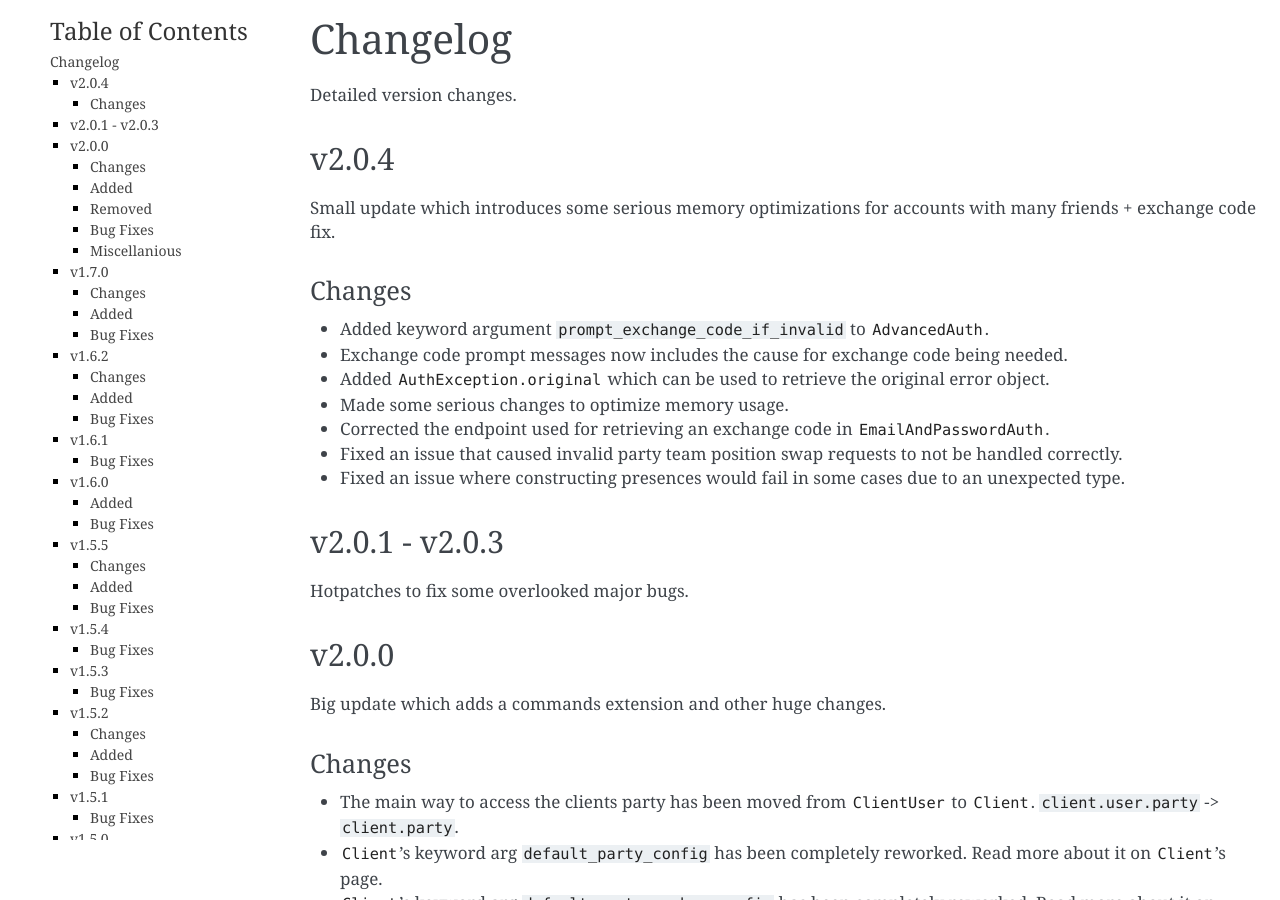
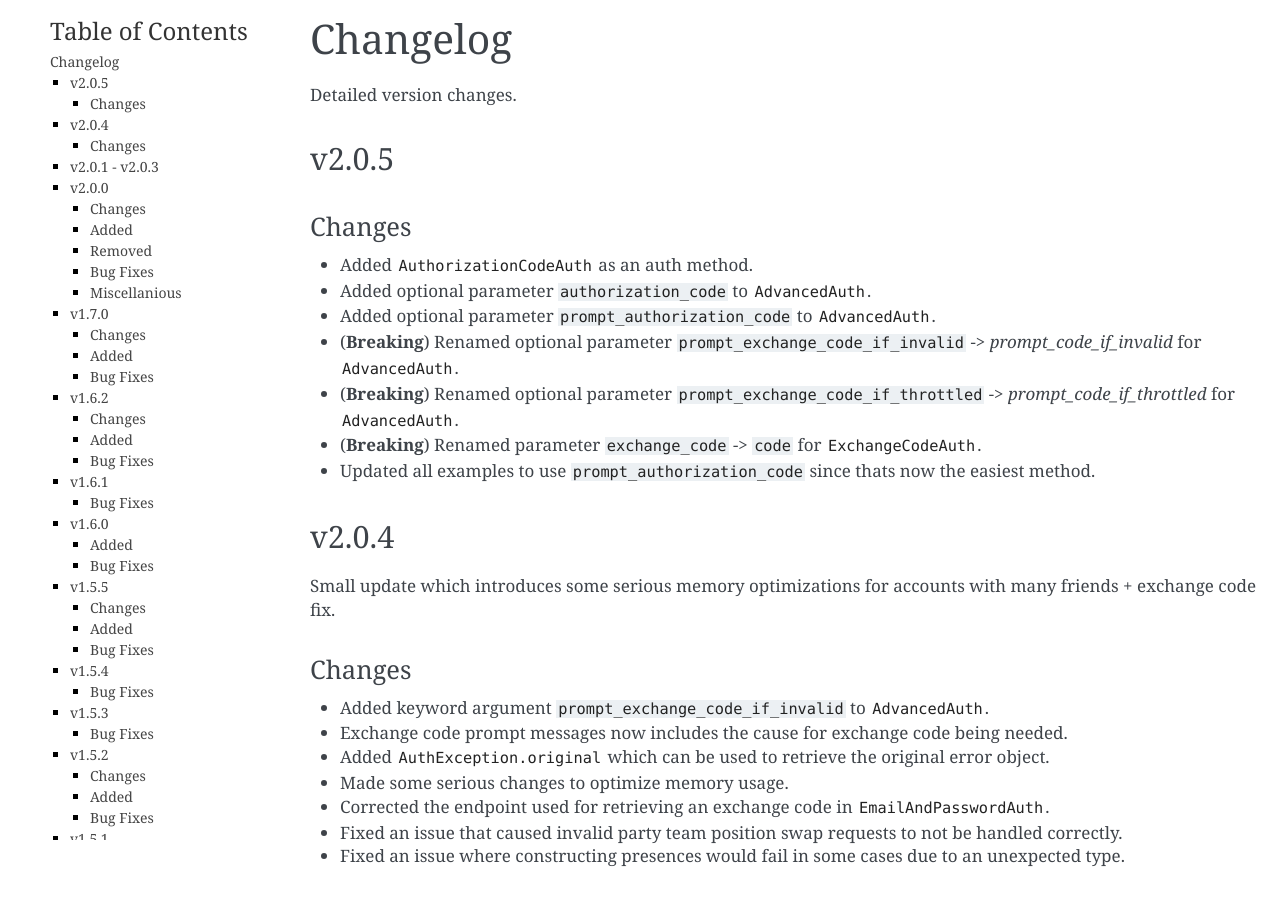
Before and after one commit to Terbau/fortnitepy, a Sphinx documentation site: the page built from docs/changelog.rst, in a window 1280 px wide and 900 px high. Built offline with Sphinx 7.4.7, drawn with Linux system fonts in a browser that asks for light colours.

Commit message:
v2.0.5 changelog + version bump

```diff
--- a/docs/changelog.rst
+++ b/docs/changelog.rst
@@ -4,6 +4,21 @@ Changelog
 =========
 
 Detailed version changes.
+
+
+v2.0.5
+------
+
+Changes
+~~~~~~~
+
+- Added :class:`AuthorizationCodeAuth` as an auth method.
+- Added optional parameter ``authorization_code`` to :class:`AdvancedAuth`.
+- Added optional parameter ``prompt_authorization_code`` to :class:`AdvancedAuth`.
+- (**Breaking**) Renamed optional parameter ``prompt_exchange_code_if_invalid`` -> `prompt_code_if_invalid` for :class:`AdvancedAuth`.
+- (**Breaking**) Renamed optional parameter ``prompt_exchange_code_if_throttled`` -> `prompt_code_if_throttled` for :class:`AdvancedAuth`.
+- (**Breaking**) Renamed parameter ``exchange_code`` -> ``code`` for :class:`ExchangeCodeAuth`.
+- Updated all examples to use ``prompt_authorization_code`` since thats now the easiest method.
 
 
 v2.0.4
--- a/fortnitepy/__init__.py
+++ b/fortnitepy/__init__.py
@@ -25,7 +25,7 @@ OUT OF OR IN CONNECTION WITH THE SOFTWARE OR THE USE OR OTHER DEALINGS IN THE
 SOFTWARE.
 """
 
-__version__ = '2.0.4'
+__version__ = '2.0.5'
 
 import asyncio
 from sys import platform, version_info
```
